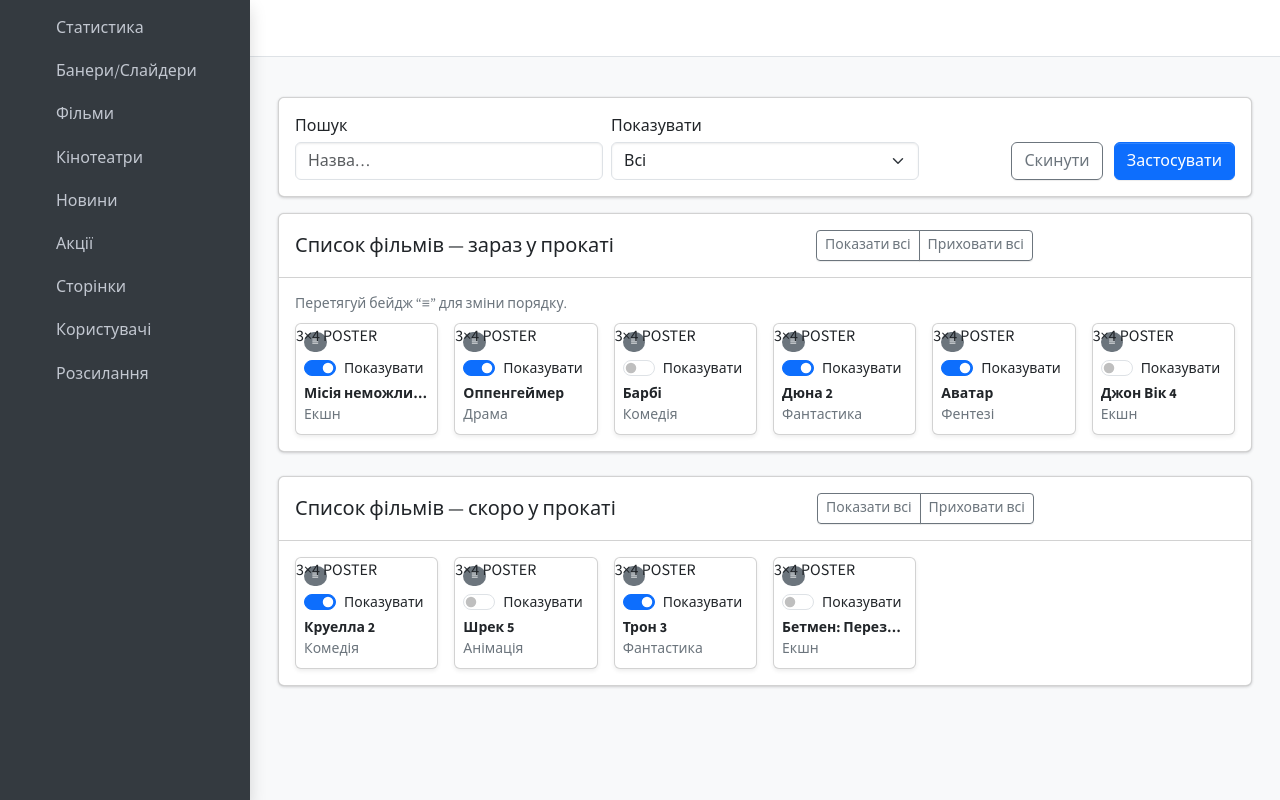
After one commit to maksirh/kinoCMS, a Django app: page /adminlte/films in a window 1280 px wide. The commit adds this page. Run offline with Django 5.2, Linux system fonts and the light colour scheme; some libraries are stand-ins or nearby versions.

Commit message:
add films page for admin

```diff
--- /dev/null
+++ b/src/core/adminlte/templates/adminlte/films.html
@@ -0,0 +1,256 @@
+{% extends 'admin_base.html' %}
+{% load static %}
+
+{% block content %}
+<body class="bg-body-tertiary">
+
+  <div class="container py-4">
+
+    <div class="card mb-3">
+      <div class="card-body row g-2 align-items-end">
+        <div class="col-sm-6 col-lg-4">
+          <label class="form-label mb-1">Пошук</label>
+          <input type="search" class="form-control" id="q" placeholder="Назва…">
+        </div>
+        <div class="col-sm-6 col-lg-4">
+          <label class="form-label mb-1">Показувати</label>
+          <select class="form-select" id="visible">
+            <option value="">Всі</option>
+            <option value="1">Тільки видимі</option>
+            <option value="0">Тільки приховані</option>
+          </select>
+        </div>
+        <div class="col-lg-4 text-lg-end">
+          <button type="button" class="btn btn-outline-secondary me-2" id="reset-filters">Скинути</button>
+          <button type="button" class="btn btn-primary" id="apply-filters">Застосувати</button>
+        </div>
+      </div>
+    </div>
+
+    <div class="card mb-4">
+      <div class="card-header d-flex justify-content-between align-items-center">
+        <h5 class="mb-0">Список фільмів — зараз у прокаті</h5>
+        <div class="btn-group btn-group-sm">
+          <button type="button" class="btn btn-outline-secondary" data-bulk="#grid-now" data-action="show">Показати всі</button>
+          <button type="button" class="btn btn-outline-secondary" data-bulk="#grid-now" data-action="hide">Приховати всі</button>
+        </div>
+      </div>
+      <div class="card-body">
+        <p class="text-secondary small mb-2">Перетягуй бейдж “≡” для зміни порядку.</p>
+
+        <div class="row g-3" id="grid-now">
+          <div class="col-6 col-md-3 col-xl-2">
+            <div class="movie-card card h-100 shadow-sm position-relative" data-title="Місія неможлива">
+              <span class="position-absolute top-0 start-0 m-2 badge rounded-pill bg-secondary handle">≡</span>
+              <div class="ratio ratio-3x4 poster">3×4 POSTER</div>
+              <div class="card-body p-2">
+                <div class="form-check form-switch mb-1">
+                  <input class="form-check-input vis-toggle" type="checkbox" checked>
+                  <label class="form-check-label small">Показувати</label>
+                </div>
+                <div class="small fw-semibold text-truncate" title="Місія неможлива">Місія неможлива</div>
+                <div class="small text-secondary text-truncate">Екшн</div>
+              </div>
+            </div>
+          </div>
+
+          <div class="col-6 col-md-3 col-xl-2">
+            <div class="movie-card card h-100 shadow-sm position-relative" data-title="Оппенгеймер">
+              <span class="position-absolute top-0 start-0 m-2 badge rounded-pill bg-secondary handle">≡</span>
+              <div class="ratio ratio-3x4 poster">3×4 POSTER</div>
+              <div class="card-body p-2">
+                <div class="form-check form-switch mb-1">
+                  <input class="form-check-input vis-toggle" type="checkbox" checked>
+                  <label class="form-check-label small">Показувати</label>
+                </div>
+                <div class="small fw-semibold text-truncate" title="Оппенгеймер">Оппенгеймер</div>
+                <div class="small text-secondary text-truncate">Драма</div>
+              </div>
+            </div>
+          </div>
+
+          <div class="col-6 col-md-3 col-xl-2">
+            <div class="movie-card card h-100 shadow-sm position-relative" data-title="Барбі">
+              <span class="position-absolute top-0 start-0 m-2 badge rounded-pill bg-secondary handle">≡</span>
+              <div class="ratio ratio-3x4 poster">3×4 POSTER</div>
+              <div class="card-body p-2">
+                <div class="form-check form-switch mb-1">
+                  <input class="form-check-input vis-toggle" type="checkbox">
+                  <label class="form-check-label small">Показувати</label>
+                </div>
+                <div class="small fw-semibold text-truncate" title="Барбі">Барбі</div>
+                <div class="small text-secondary text-truncate">Комедія</div>
+              </div>
+            </div>
+          </div>
+
+          <div class="col-6 col-md-3 col-xl-2">
+            <div class="movie-card card h-100 shadow-sm position-relative" data-title="Дюна 2">
+              <span class="position-absolute top-0 start-0 m-2 badge rounded-pill bg-secondary handle">≡</span>
+              <div class="ratio ratio-3x4 poster">3×4 POSTER</div>
+              <div class="card-body p-2">
+                <div class="form-check form-switch mb-1">
+                  <input class="form-check-input vis-toggle" type="checkbox" checked>
+                  <label class="form-check-label small">Показувати</label>
+                </div>
+                <div class="small fw-semibold text-truncate" title="Дюна 2">Дюна 2</div>
+                <div class="small text-secondary text-truncate">Фантастика</div>
+              </div>
+            </div>
+          </div>
+
+          <div class="col-6 col-md-3 col-xl-2">
+            <div class="movie-card card h-100 shadow-sm position-relative" data-title="Аватар">
+              <span class="position-absolute top-0 start-0 m-2 badge rounded-pill bg-secondary handle">≡</span>
+              <div class="ratio ratio-3x4 poster">3×4 POSTER</div>
+              <div class="card-body p-2">
+                <div class="form-check form-switch mb-1">
+                  <input class="form-check-input vis-toggle" type="checkbox" checked>
+                  <label class="form-check-label small">Показувати</label>
+                </div>
+                <div class="small fw-semibold text-truncate" title="Аватар">Аватар</div>
+                <div class="small text-secondary text-truncate">Фентезі</div>
+              </div>
+            </div>
+          </div>
+
+          <div class="col-6 col-md-3 col-xl-2">
+            <div class="movie-card card h-100 shadow-sm position-relative" data-title="Джон Вік 4">
+              <span class="position-absolute top-0 start-0 m-2 badge rounded-pill bg-secondary handle">≡</span>
+              <div class="ratio ratio-3x4 poster">3×4 POSTER</div>
+              <div class="card-body p-2">
+                <div class="form-check form-switch mb-1">
+                  <input class="form-check-input vis-toggle" type="checkbox">
+                  <label class="form-check-label small">Показувати</label>
+                </div>
+                <div class="small fw-semibold text-truncate" title="Джон Вік 4">Джон Вік 4</div>
+                <div class="small text-secondary text-truncate">Екшн</div>
+              </div>
+            </div>
+          </div>
+        </div>
+      </div>
+    </div>
+
+    <div class="card">
+      <div class="card-header d-flex justify-content-between align-items-center">
+        <h5 class="mb-0">Список фільмів — скоро у прокаті</h5>
+        <div class="btn-group btn-group-sm">
+          <button type="button" class="btn btn-outline-secondary" data-bulk="#grid-soon" data-action="show">Показати всі</button>
+          <button type="button" class="btn btn-outline-secondary" data-bulk="#grid-soon" data-action="hide">Приховати всі</button>
+        </div>
+      </div>
+      <div class="card-body">
+        <div class="row g-3" id="grid-soon">
+          <div class="col-6 col-md-3 col-xl-2">
+            <div class="movie-card card h-100 shadow-sm position-relative" data-title="Круелла 2">
+              <span class="position-absolute top-0 start-0 m-2 badge rounded-pill bg-secondary handle">≡</span>
+              <div class="ratio ratio-3x4 poster">3×4 POSTER</div>
+              <div class="card-body p-2">
+                <div class="form-check form-switch mb-1">
+                  <input class="form-check-input vis-toggle" type="checkbox" checked>
+                  <label class="form-check-label small">Показувати</label>
+                </div>
+                <div class="small fw-semibold text-truncate">Круелла 2</div>
+                <div class="small text-secondary text-truncate">Комедія</div>
+              </div>
+            </div>
+          </div>
+
+          <div class="col-6 col-md-3 col-xl-2">
+            <div class="movie-card card h-100 shadow-sm position-relative" data-title="Шрек 5">
+              <span class="position-absolute top-0 start-0 m-2 badge rounded-pill bg-secondary handle">≡</span>
+              <div class="ratio ratio-3x4 poster">3×4 POSTER</div>
+              <div class="card-body p-2">
+                <div class="form-check form-switch mb-1">
+                  <input class="form-check-input vis-toggle" type="checkbox">
+                  <label class="form-check-label small">Показувати</label>
+                </div>
+                <div class="small fw-semibold text-truncate">Шрек 5</div>
+                <div class="small text-secondary text-truncate">Анімація</div>
+              </div>
+            </div>
+          </div>
+
+          <div class="col-6 col-md-3 col-xl-2">
+            <div class="movie-card card h-100 shadow-sm position-relative" data-title="Трон 3">
+              <span class="position-absolute top-0 start-0 m-2 badge rounded-pill bg-secondary handle">≡</span>
+              <div class="ratio ratio-3x4 poster">3×4 POSTER</div>
+              <div class="card-body p-2">
+                <div class="form-check form-switch mb-1">
+                  <input class="form-check-input vis-toggle" type="checkbox" checked>
+                  <label class="form-check-label small">Показувати</label>
+                </div>
+                <div class="small fw-semibold text-truncate">Трон 3</div>
+                <div class="small text-secondary text-truncate">Фантастика</div>
+              </div>
+            </div>
+          </div>
+
+          <div class="col-6 col-md-3 col-xl-2">
+            <div class="movie-card card h-100 shadow-sm position-relative" data-title="Бетмен: Перезапуск">
+              <span class="position-absolute top-0 start-0 m-2 badge rounded-pill bg-secondary handle">≡</span>
+              <div class="ratio ratio-3x4 poster">3×4 POSTER</div>
+              <div class="card-body p-2">
+                <div class="form-check form-switch mb-1">
+                  <input class="form-check-input vis-toggle" type="checkbox">
+                  <label class="form-check-label small">Показувати</label>
+                </div>
+                <div class="small fw-semibold text-truncate">Бетмен: Перезапуск</div>
+                <div class="small text-secondary text-truncate">Екшн</div>
+              </div>
+            </div>
+          </div>
+
+        </div>
+      </div>
+    </div>
+
+  </div>
+
+  <script src="https://cdn.jsdelivr.net/npm/bootstrap@5.3.3/dist/js/bootstrap.bundle.min.js"></script>
+  <script src="https://cdn.jsdelivr.net/npm/sortablejs@1.15.2/Sortable.min.js"></script>
+  <script>
+
+    new Sortable(document.getElementById('grid-now'),  { animation:150, handle:'.handle', ghostClass:'opacity-50' });
+    new Sortable(document.getElementById('grid-soon'), { animation:150, handle:'.handle', ghostClass:'opacity-50' });
+
+    document.querySelectorAll('.vis-toggle').forEach(t => {
+      const card = t.closest('.movie-card');
+      const setDim = () => card.classList.toggle('dim', !t.checked);
+      t.addEventListener('change', setDim);
+      setDim();
+    });
+
+    document.querySelectorAll('[data-bulk]').forEach(btn => {
+      btn.addEventListener('click', () => {
+        const grid = document.querySelector(btn.dataset.bulk);
+        const on = btn.dataset.action === 'show';
+        grid.querySelectorAll('.movie-card .vis-toggle').forEach(t => {
+          t.checked = on;
+          t.dispatchEvent(new Event('change'));
+        });
+      });
+    });
+
+    function applyFilters(){
+      const q = document.getElementById('q').value.toLowerCase().trim();
+      const vis = document.getElementById('visible').value; // "", "1", "0"
+      document.querySelectorAll('#grid-now .movie-card, #grid-soon .movie-card').forEach(card => {
+        const title = (card.dataset.title || '').toLowerCase();
+        const visible = !card.classList.contains('dim');
+        let ok = true;
+        if (q && !title.includes(q)) ok = false;
+        if (vis === '1' && !visible) ok = false;
+        if (vis === '0' && visible) ok = false;
+        card.parentElement.style.display = ok ? '' : 'none';
+      });
+    }
+    document.getElementById('apply-filters').addEventListener('click', applyFilters);
+    document.getElementById('reset-filters').addEventListener('click', () => {
+      document.getElementById('q').value = '';
+      document.getElementById('visible').value = '';
+      applyFilters();
+    });
+  </script>
+{% endblock %}
--- a/src/core/adminlte/urls.py
+++ b/src/core/adminlte/urls.py
@@ -1,12 +1,12 @@
 from django.urls import path
-from . import views
+from .views import index, banners_and_sliders, films
 
 app_name = 'adminlte'
 
 urlpatterns = [
-    path('', views.index, name='statistics'),
-    path('bannersandsliders', views.banners_and_sliders, name='banners'),
-
+    path('', index, name='statistics'),
+    path('bannersandsliders', banners_and_sliders, name='banners'),
+    path('films', films, name='films'),
 
 
 ]
--- a/src/core/adminlte/views.py
+++ b/src/core/adminlte/views.py
@@ -6,3 +6,7 @@ def index(request):
 
 def banners_and_sliders(request):
     return render(request, 'adminlte/banners_edit.html')
+
+
+def films(request):
+    return render(request, 'adminlte/films.html')
--- a/templates/admin_base.html
+++ b/templates/admin_base.html
@@ -78,7 +78,7 @@
                 </a>
               </li>
               <li class="nav-item">
-                <a href="#" class="nav-link">
+                <a href="{% url 'adminlte:films' %}" class="nav-link">
                   <i class="nav-icon bi bi-circle"></i>
                   <p>Додати</p>
                 </a>
```
